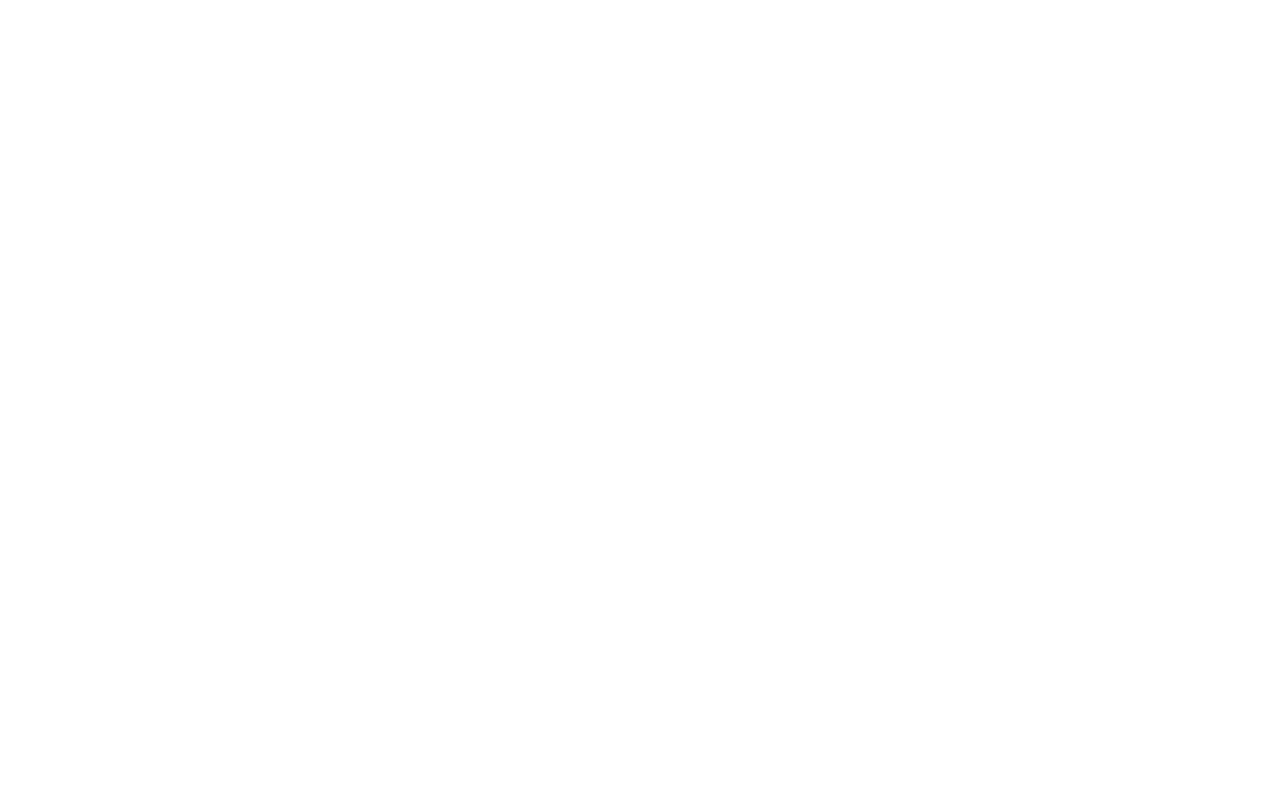
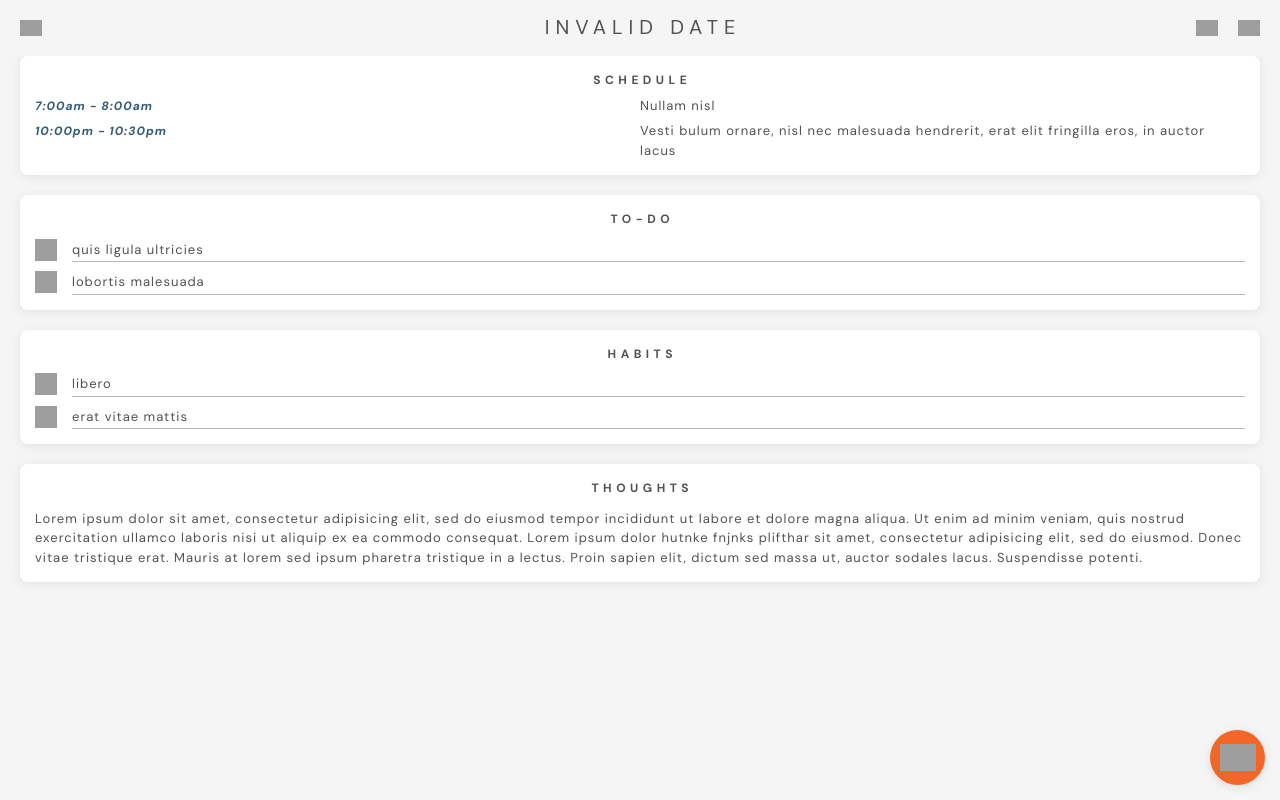
Before and after one commit to mvibhakar/wayd-pwa, a React (Create React App) app: page /day in a window 1280 px wide. Built offline with nearby package versions, Linux system fonts and the light colour scheme; grey boxes are pictures that could not be loaded.

Commit message:
day ui created

```diff
--- a/package.json
+++ b/package.json
@@ -13,6 +13,7 @@
         "@types/react-router-dom": "^5.1.6",
         "@types/styled-components": "^5.1.4",
         "antd": "^4.8.6",
+        "moment": "^2.29.1",
         "react": "^17.0.1",
         "react-calendar": "^3.2.1",
         "react-dom": "^17.0.1",
--- a/public/index.html
+++ b/public/index.html
@@ -11,6 +11,7 @@
         <meta name="viewport" content="width=device-width, initial-scale=1" />
         <meta name="theme-color" content="#000000" />
         <meta name="description" content="Web site created using create-react-app" />
+        <meta name="viewport" content="width=device-width, initial-scale=1.0, maximum-scale=1.0, user-scalable=no" />
         <link rel="apple-touch-icon" href="%PUBLIC_URL%/wayd-192px.png" />
         <!--
       manifest.json provides metadata used when your web app is installed on a
--- a/src/app/_shared/Header.tsx
+++ b/src/app/_shared/Header.tsx
@@ -1,9 +1,10 @@
 import React from "react";
-import { S3Key } from "../../utils";
+import { lightBeige, S3Key } from "../../utils";
 import { AppHeader } from "../../utils/ui-library";
 import styled from "styled-components";
 
 interface HeaderProps {
+    title: string;
     leftSideIcon?: string | undefined;
     leftSideIconAction?: () => void;
     rightSideLeftIcon?: string | undefined;
@@ -13,6 +14,7 @@
 }
 
 export const Header = ({
+    title,
     leftSideIcon,
     leftSideIconAction,
     rightSideLeftIcon,
@@ -28,7 +30,7 @@
                 </HeaderIconContainer>
                 <HeaderIconContainer />
             </div>
-            <AppHeader>WAYD</AppHeader>
+            <AppHeader>{title}</AppHeader>
             <div style={{ display: "flex", alignItems: "center" }}>
                 <HeaderIconContainer onClick={rightSideLeftIconAction}>
                     {rightSideLeftIcon && (
@@ -46,12 +48,17 @@
 };
 
 const HeaderContainer = styled.div`
+    background: ${lightBeige};
     width: 100vw;
     height: 56px;
     display: flex;
     align-items: center;
     justify-content: space-between;
     padding: 10px;
+    position: fixed;
+    top: 0px;
+    left: 0px;
+    z-index: 5;
 `;
 
 const HeaderIconContainer = styled.div`
--- /dev/null
+++ b/src/app/_shared/styled.tsx
@@ -0,0 +1,32 @@
+import styled from "styled-components";
+import { darkOrange } from "../../utils";
+
+export const AppContainer = styled.div`
+    width: ${window.innerWidth};
+    height: ${window.innerHeight};
+    display: flex;
+    flex-direction: column;
+    align-items: center;
+`;
+
+export const Content = styled.div`
+    height: calc(${window.innerHeight} - 56px);
+    width: 100%;
+    padding: 0 20px 20px;
+    margin-top: 56px;
+`;
+
+export const FAB = styled.div`
+    background: ${darkOrange};
+    height: 55px;
+    width: 55px;
+    position: fixed;
+    bottom: 15px;
+    right: 15px;
+    border-radius: 50%;
+    filter: drop-shadow(0px 2px 4px rgba(144, 144, 144, 0.25));
+    display: flex;
+    justify-content: center;
+    align-items: center;
+    cursor: pointer;
+`;
--- a/src/app/SignIn.tsx
+++ b/src/app/auth/SignIn.tsx
@@ -1,7 +1,7 @@
 import React from "react";
-import { lightBeige } from "../utils";
-import { EmailInput, PasswordInput, AuthButton } from "../utils/ui-library";
-import { AuthInputContainer } from "./styled";
+import { lightBeige } from "../../utils";
+import { EmailInput, PasswordInput, AuthButton } from "../../utils/ui-library";
+import { AuthInputContainer } from "../styled";
 
 export default () => {
     return (
--- /dev/null
+++ b/src/app/day/index.tsx
@@ -0,0 +1,120 @@
+import React from "react";
+import { useHistory } from "react-router-dom";
+import { S3Key } from "../../utils";
+
+// components
+import { ContentText } from "../../utils/ui-library";
+import { Header } from "../_shared/Header";
+import { AppContainer, Content, FAB } from "../_shared/styled";
+import {
+    Card,
+    CardHeader,
+    ContentItemContainer,
+    ListItemIcon,
+    ListItemText,
+    TaskTextContainer,
+    TaskTimeContainer,
+} from "./styled";
+var moment = require("moment");
+
+export const Day = () => {
+    const history = useHistory();
+    const path = window.location.pathname;
+    const rawDate = path.slice(-10);
+    const formattedDate = moment(new Date(rawDate));
+
+    const getHeaderString = () => {
+        const current = moment();
+        const yesterday = moment().subtract(1, "days");
+        const tomorrow = moment().add(1, "days");
+
+        if (moment(formattedDate).isSame(current, "day")) {
+            return "today";
+        } else if (moment(formattedDate).isSame(yesterday, "day")) {
+            return "yesterday";
+        } else if (moment(formattedDate).isSame(tomorrow, "day")) {
+            return "tomorrow";
+        } else {
+            return formattedDate.format("MMM Do");
+        }
+    };
+
+    const goToPreviousDay = () => {
+        const previousDay = formattedDate.subtract(1, "days").format("MM-DD-YYYY");
+        history.push("/day/" + previousDay);
+    };
+
+    const goToNextDay = () => {
+        const nextDay = formattedDate.add(1, "days").format("MM-DD-YYYY");
+        history.push("/day/" + nextDay);
+    };
+
+    const homeIconAction = () => {
+        history.push("/");
+    };
+
+    return (
+        <AppContainer>
+            <Header
+                title={getHeaderString()}
+                leftSideIcon="home-grey"
+                leftSideIconAction={homeIconAction}
+                rightSideLeftIcon="left-arrow-grey"
+                rightSideLeftIconAction={goToPreviousDay}
+                rightSideRightIcon="right-arrow-grey"
+                rightSideRightIconAction={goToNextDay}
+            />
+            <Content>
+                <Card>
+                    <CardHeader>schedule</CardHeader>
+                    <ContentItemContainer event={true}>
+                        <TaskTimeContainer>7:00am - 8:00am</TaskTimeContainer>
+                        <TaskTextContainer>Nullam nisl</TaskTextContainer>
+                    </ContentItemContainer>
+                    <ContentItemContainer event={true}>
+                        <TaskTimeContainer>10:00pm - 10:30pm</TaskTimeContainer>
+                        <TaskTextContainer>
+                            Vesti bulum ornare, nisl nec malesuada hendrerit, erat elit fringilla eros, in auctor lacus
+                        </TaskTextContainer>
+                    </ContentItemContainer>
+                </Card>
+                <Card>
+                    <CardHeader>to-do</CardHeader>
+                    <ContentItemContainer>
+                        <ListItemIcon src={S3Key + "rect-unchecked-grey.png"} alt="unchecked" />
+                        <ListItemText>quis ligula ultricies</ListItemText>
+                    </ContentItemContainer>
+                    <ContentItemContainer>
+                        <ListItemIcon src={S3Key + "rect-checked-blue.png"} alt="checked" />
+                        <ListItemText>lobortis malesuada</ListItemText>
+                    </ContentItemContainer>
+                </Card>
+                <Card>
+                    <CardHeader>habits</CardHeader>
+                    <ContentItemContainer>
+                        <ListItemIcon src={S3Key + "round-checked-orange.png"} alt="checked" />
+                        <ListItemText>libero</ListItemText>
+                    </ContentItemContainer>
+                    <ContentItemContainer>
+                        <ListItemIcon src={S3Key + "round-unchecked-grey.png"} alt="unchecked" />
+                        <ListItemText>erat vitae mattis</ListItemText>
+                    </ContentItemContainer>
+                </Card>
+                <Card style={{ marginBottom: "0px" }}>
+                    <CardHeader style={{ marginBottom: "10px" }}>thoughts</CardHeader>
+                    <ContentText>
+                        Lorem ipsum dolor sit amet, consectetur adipisicing elit, sed do eiusmod tempor incididunt ut
+                        labore et dolore magna aliqua. Ut enim ad minim veniam, quis nostrud exercitation ullamco
+                        laboris nisi ut aliquip ex ea commodo consequat. Lorem ipsum dolor hutnke fnjnks plifthar sit
+                        amet, consectetur adipisicing elit, sed do eiusmod. Donec vitae tristique erat. Mauris at lorem
+                        sed ipsum pharetra tristique in a lectus. Proin sapien elit, dictum sed massa ut, auctor sodales
+                        lacus. Suspendisse potenti.
+                    </ContentText>
+                </Card>
+            </Content>
+            <FAB>
+                <img src={S3Key + "plus-white.png"} alt="plus" width="36px" />
+            </FAB>
+        </AppContainer>
+    );
+};
--- /dev/null
+++ b/src/app/day/styled.tsx
@@ -0,0 +1,44 @@
+import styled from "styled-components";
+import { ContentHeader, ContentText, TimeText } from "../../utils/ui-library";
+
+export const Card = styled.div`
+    background: white;
+    padding: 15px;
+    width: 100%;
+    filter: drop-shadow(0px 2px 4px rgba(209, 209, 209, 0.5));
+    border-radius: 8px;
+    margin-bottom: 20px;
+`;
+
+export const CardHeader = styled(ContentHeader)``;
+
+interface ContentItemContainerProps {
+    event?: boolean;
+}
+
+export const ContentItemContainer = styled.div`
+    display: flex;
+    justify-content: space-between;
+    align-items: ${(props: ContentItemContainerProps) => (props.event ? "flex-start" : "center")};
+    margin-top: ${(props: ContentItemContainerProps) => (props.event ? "5px" : "8px")};
+`;
+
+export const TaskTimeContainer = styled(TimeText)`
+    width: 48%;
+`;
+
+export const TaskTextContainer = styled(ContentText)`
+    width: 50%;
+`;
+
+export const ListItemText = styled(ContentText)`
+    padding: 2px 0;
+    width: 100%;
+    border-bottom: 0.5px solid rgba(82, 82, 82, 0.4);
+`;
+
+export const ListItemIcon = styled.img`
+    width: 22px;
+    height: 22px;
+    margin-right: 15px;
+`;
--- a/src/app/home/index.tsx
+++ b/src/app/home/index.tsx
@@ -1,12 +1,23 @@
 import React from "react";
 import "react-calendar/dist/Calendar.css";
-import { lightBeige, S3Key, darkOrange, lightOrange } from "../../utils";
+import { S3Key } from "../../utils";
+import { useHistory } from "react-router-dom";
+
+// components
 import { Header } from "../_shared/Header";
 import { MenuButton } from "./MenuButton";
 import { Calendar } from "./styled";
-import styled from "styled-components";
+import { FAB, Content, AppContainer } from "../_shared/styled";
+var moment = require("moment");
 
 export default () => {
+    const history = useHistory();
+
+    const onDayClick = (value: Date) => {
+        const momentDate = moment(value).format("MM-DD-YYYY");
+        history.push("/day/" + momentDate);
+    };
+
     const getArrowImage = (side: string) => {
         if (side === "left") {
             return <img src={S3Key + "left-arrow-grey.png"} alt="left-arrow" width="18px" />;
@@ -16,17 +27,8 @@
     };
 
     return (
-        <div
-            style={{
-                width: window.innerWidth,
-                height: window.innerHeight,
-                background: lightBeige,
-                display: "flex",
-                flexDirection: "column",
-                alignItems: "center",
-            }}
-        >
-            <Header leftSideIcon="user-grey" />
+        <AppContainer>
+            <Header title="wayd" leftSideIcon="user-grey" />
             <Content>
                 <Calendar
                     next2Label={null}
@@ -34,6 +36,7 @@
                     minDetail="month"
                     nextLabel={getArrowImage("right")}
                     prevLabel={getArrowImage("left")}
+                    onClickDay={(value) => onDayClick(value)}
                 />
                 <MenuButton title="lists" image="list-grey" divider={true} />
                 <MenuButton title="notes" image="notes-grey" divider={true} />
@@ -42,28 +45,6 @@
             <FAB>
                 <img src={S3Key + "plus-white.png"} alt="plus" width="36px" />
             </FAB>
-        </div>
+        </AppContainer>
     );
 };
-
-const Content = styled.div`
-    padding: 0 20px 20px;
-`;
-
-const FAB = styled.div`
-    background: ${darkOrange};
-    height: 55px;
-    width: 55px;
-    position: absolute;
-    bottom: 15px;
-    right: 15px;
-    border-radius: 50%;
-    filter: drop-shadow(0px 2px 4px rgba(144, 144, 144, 0.25));
-    display: flex;
-    justify-content: center;
-    align-items: center;
-
-    :hover {
-        background: ${lightOrange};
-    }
-`;
--- a/src/app/index.tsx
+++ b/src/app/index.tsx
@@ -2,8 +2,9 @@
 import { BrowserRouter as Router, Route, Switch } from "react-router-dom";
 
 // components
-import SignIn from "./SignIn";
+import SignIn from "./auth/SignIn";
 import Home from "./home";
+import { Day } from "./day";
 
 function App() {
     return (
@@ -12,6 +13,7 @@
                 <Switch>
                     <Route path="/" exact component={() => <Home />} />
                     <Route path="/sign-in" exact component={() => <SignIn />} />
+                    <Route path="/day" component={() => <Day />} />
                 </Switch>
             </div>
         </Router>
--- a/src/index.css
+++ b/src/index.css
@@ -1,10 +1,11 @@
 html,
 body {
     margin: 0;
-    overflow: hidden;
+    background: #f5f5f5;
     font-family: "DM Sans", sans-serif;
     -webkit-font-smoothing: antialiased;
     -moz-osx-font-smoothing: grayscale;
+    line-height: 19.5px;
 }
 
 code {
--- a/src/utils/ui-library.tsx
+++ b/src/utils/ui-library.tsx
@@ -15,15 +15,17 @@
     font-family: "DM Sans", sans-serif;
     font-size: 12px;
     font-weight: bold;
-    letter-spacing: 35%;
+    letter-spacing: 4.5px;
     text-transform: uppercase;
     color: ${textGrey};
+    text-align: center;
+    margin-right: -4.5px;
 `;
 
 export const ContentText = styled.div`
     font-family: "DM Sans", sans-serif;
-    font-size: 15px;
-    letter-spacing: 10%;
+    font-size: 13px;
+    letter-spacing: 1px;
     color: ${textGrey};
 `;
 
@@ -32,9 +34,10 @@
     font-size: 12px;
     font-weight: bold;
     font-style: italic;
-    letter-spacing: 10%;
+    letter-spacing: 1px;
     text-transform: lowercase;
     color: ${darkBlue};
+    margin-top: 1px;
 `;
 
 export const EmailInput = styled(Input)`
```
Also changed, not shown: public/manifest.json, 1 other file (tests, documents, lock files or other folders).
